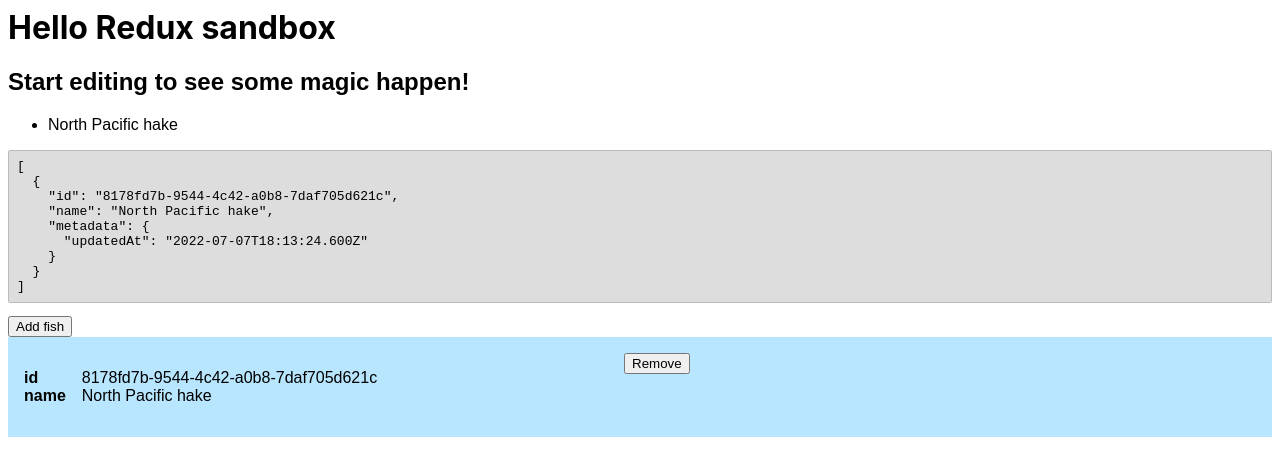
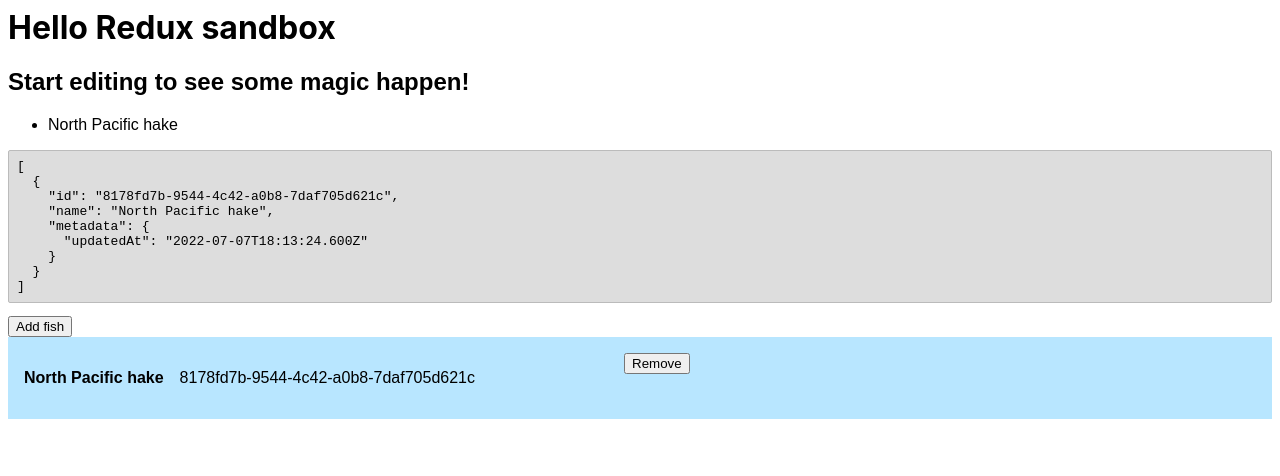
Before and after one commit to hovissimo/react-redux-sandbox, a React (Create React App) app: page / in a window 1280 px wide. Both pictures are taken after a click on the button "Add fish". Shown: the top 476 px of the page. Built offline with nearby package versions, Linux system fonts and the light colour scheme.

Commit message:
Resolve lint in Fishes.js

```diff
--- a/src/Fishes.js
+++ b/src/Fishes.js
@@ -18,15 +18,6 @@ const DD = styled.dd`
   display: table-cell;
 `
 
-function Field({ property, value }) {
-    return (
-        <Line>
-            <DT>{property}</DT>
-            <DD>{value}</DD>
-        </Line>
-    )
-}
-
 const Wrapper = styled.div`
   background-color: #b8e6ff;
   display: float;
@@ -38,12 +29,17 @@ function Fish({ fish }) {
     return (
         <Wrapper>
             <DL>
-                <Field property="id" value={fish.id} />
-                <Field property="name" value={fish.name} />
+                <Line>
+                    <DT>{fish.name}</DT>
+                    <DD>{fish.id}</DD>
+                </Line>
             </DL>
             <button onClick={() => removeFish(fish)}>Remove</button>
         </Wrapper>
     )
+}
+Fish.propTypes = {
+    fish: fromFishSlice.fishShape.isRequired,
 }
 
 export function Fishes() {
--- a/src/fishSlice.js
+++ b/src/fishSlice.js
@@ -1,7 +1,13 @@
 import { createDraftSafeSelector, createSlice } from '@reduxjs/toolkit'
+import PropTypes from 'prop-types'
 import { useDispatch } from 'react-redux'
 import { faker } from '@faker-js/faker'
 import { v4 as uuid } from 'uuid'
+
+export const fishShape = PropTypes.shape({
+    name: PropTypes.string.isRequired,
+    id: PropTypes.string.isRequired,
+})
 
 export const fishSlice = createSlice({
     name: 'fishSlice',
```
